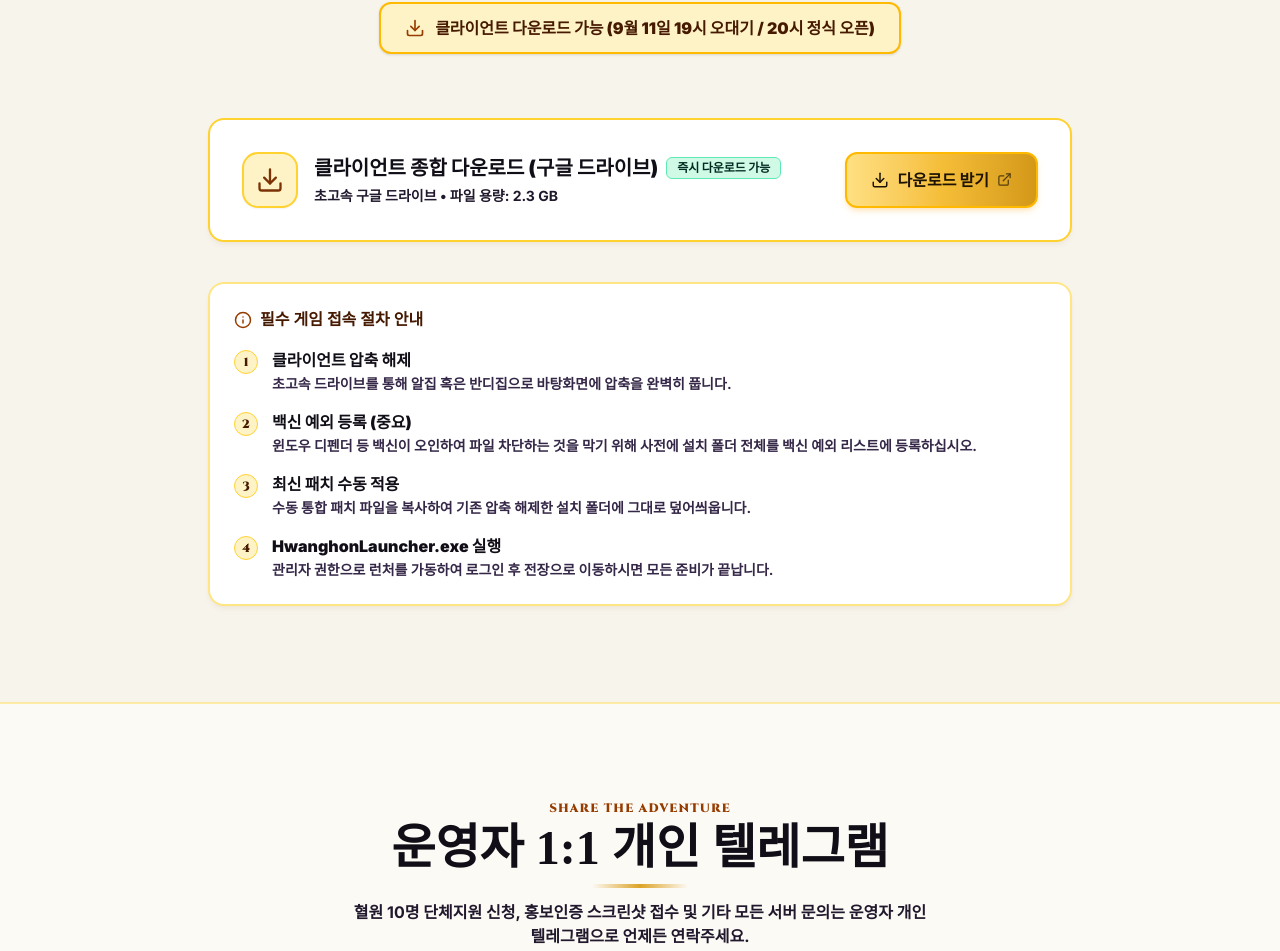
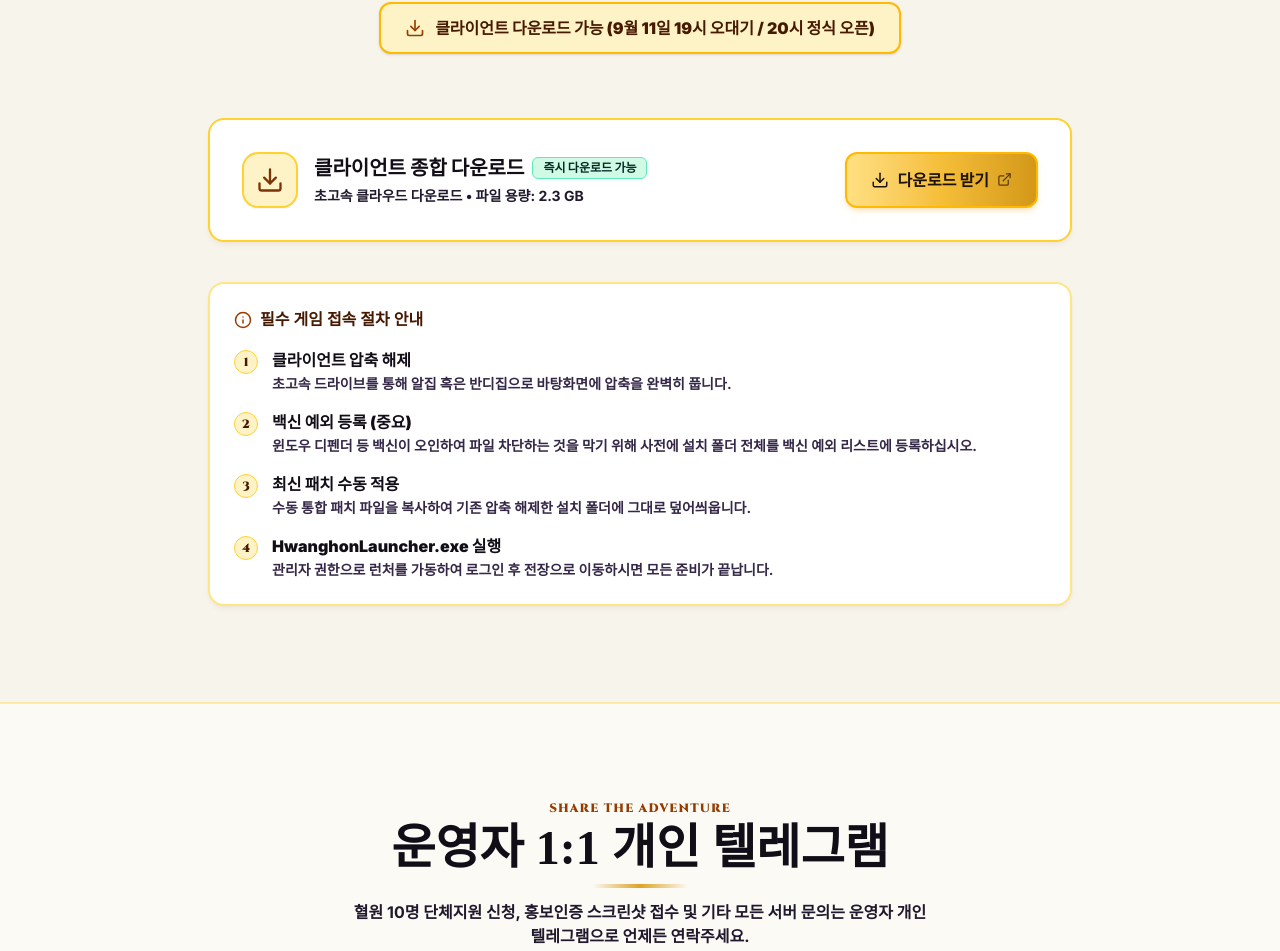
Before and after one commit to Soonhyouk/Hwanghon_1, a React (Vite) app: page / in a window 1280 px wide. Shown: the part 4639-5590 px from the top of the page. Built offline with nearby package versions, Linux system fonts and the light colour scheme.

Commit message:
fix: update client download link
Replace Google Drive link with a new high-speed cloud download provider.

```diff
--- a/src/App.tsx
+++ b/src/App.tsx
@@ -293,11 +293,11 @@ const HUNTING_ZONES: HuntingZone[] = [
 
 const DOWNLOAD_LINKS = [
   {
-    label: "클라이언트 종합 다운로드 (구글 드라이브)",
-    url: "https://drive.google.com/file/d/100LOml-lIVLI_U-HAWc9cGLEamhjf8nZ/view",
+    label: "클라이언트 종합 다운로드",
+    url: "https://file.kiwi/5fe30632#d6i2T7dvhlC0xtDIVuDxew",
     size: "2.3 GB",
     primary: true,
-    speed: "초고속 구글 드라이브",
+    speed: "초고속 클라우드 다운로드",
     availability: "즉시 다운로드 가능"
   },
 ];
```
